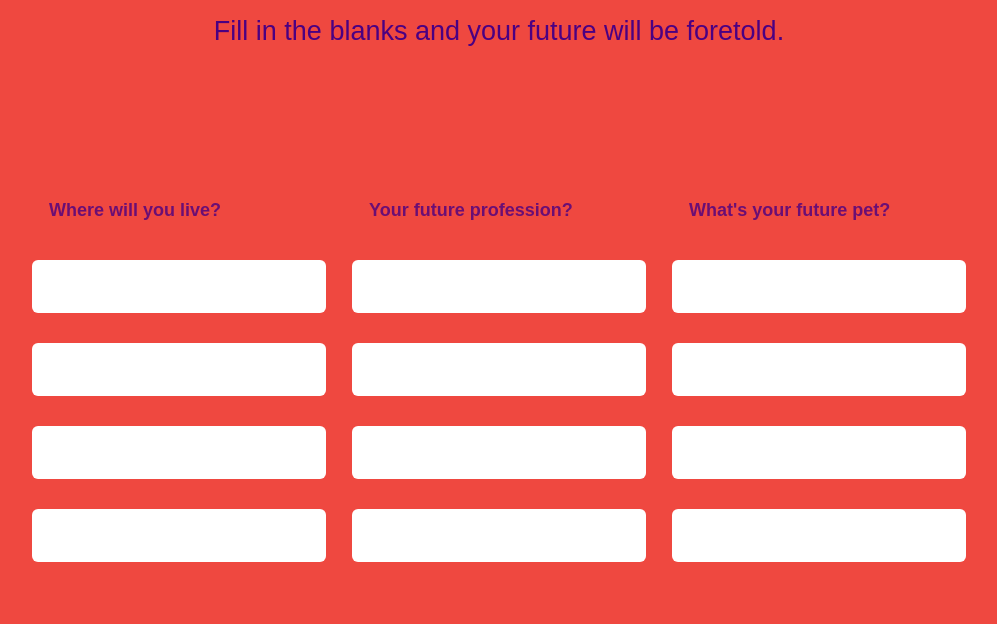
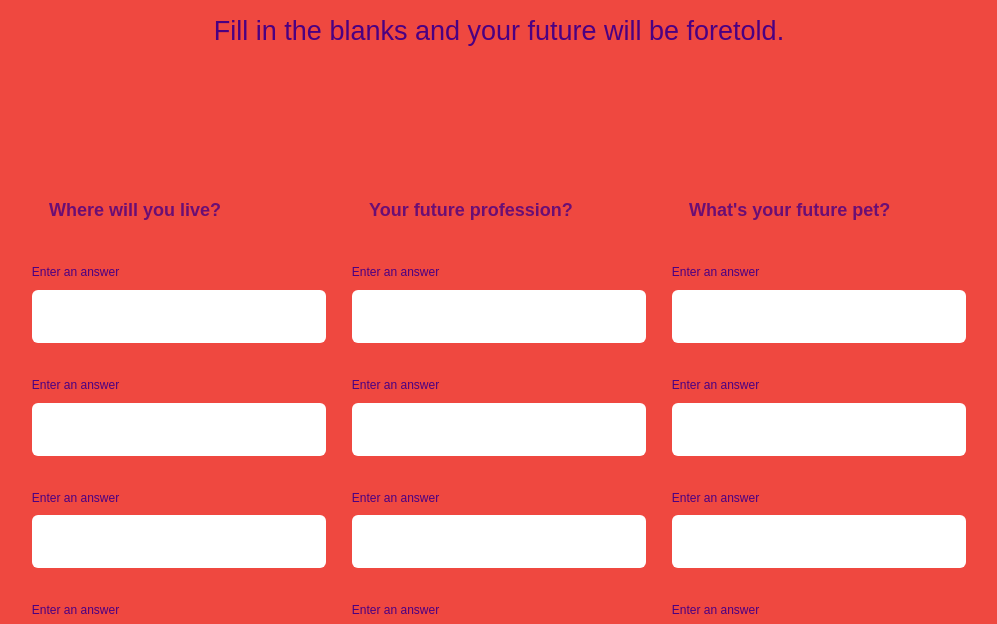
Before and after one commit to Dueceswild21/MASH-Game, a plain HTML site: page index.html in a window 1280 px wide. Shown: the part 176-800 px from the top of the page, without its empty margins (141-1138 px from the left). Drawn offline with Linux system fonts and the light colour scheme.

Commit message:
updated ADA compliance

```diff
--- a/index.html
+++ b/index.html
@@ -22,24 +22,24 @@
       <div class="bucket">
         <div class="choice-bucket">
           <h4 class="highlight">Where will you live?</h4>
-          <input name="answer_1[]">
-          <input name="answer_1[]">
-          <input name="answer_1[]">
-          <input name="answer_1[]">
+         <label for="formAnswer1">Enter an answer</label><input name="answer_1[]" id="formAnswer1">
+         <label for="formAnswer1">Enter an answer</label><input name="answer_1[]" id="formAnswer1">
+         <label for="formAnswer1">Enter an answer</label><input name="answer_1[]" id="formAnswer1">
+          <label for="formAnswer1">Enter an answer</label><input name="answer_1[]" id="formAnswer1">
         </div>
         <div class="choice-bucket">
           <h4 class="highlight">Your future profession?</h4>
-          <input name="answer_2[]">
-          <input name="answer_2[]">
-          <input name="answer_2[]">
-          <input name="answer_2[]">
+          <label for="formAnswer1">Enter an answer</label><input name="answer_1[]" id="formAnswer1">
+          <label for="formAnswer1">Enter an answer</label><input name="answer_1[]" id="formAnswer1">
+          <label for="formAnswer1">Enter an answer</label><input name="answer_1[]" id="formAnswer1">
+          <label for="formAnswer1">Enter an answer</label><input name="answer_1[]" id="formAnswer1">
         </div>
         <div class="choice-bucket">
           <h4 class="highlight">What's your future pet?</h4>
-          <input name="answer_3[]">
-          <input name="answer_3[]">
-          <input name="answer_3[]">
-          <input name="answer_3[]">
+          <label for="formAnswer1">Enter an answer</label><input name="answer_1[]" id="formAnswer1">
+          <label for="formAnswer1">Enter an answer</label><input name="answer_1[]" id="formAnswer1">
+          <label for="formAnswer1">Enter an answer</label><input name="answer_1[]" id="formAnswer1">
+          <label for="formAnswer1">Enter an answer</label><input name="answer_1[]" id="formAnswer1">
         </div>
       </div>
       <button type="submit" class="button-submit">Tell my fortune</button>
```
